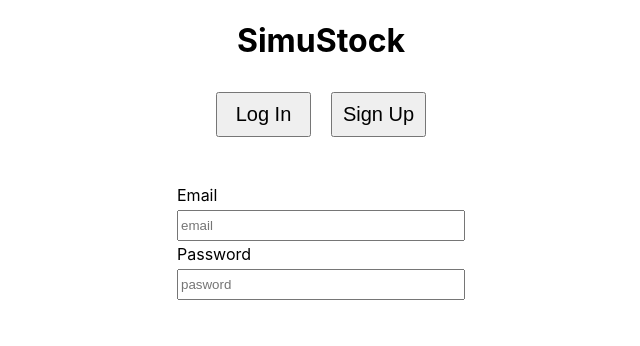
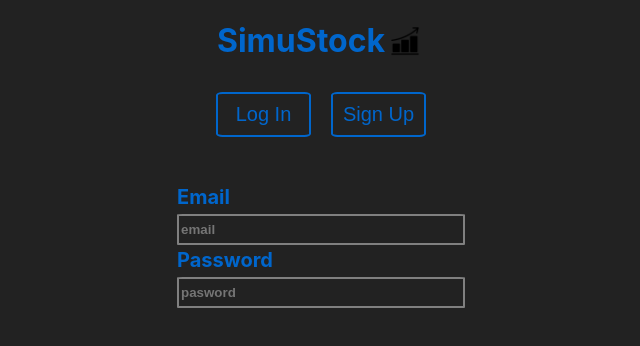
Before and after one commit to Heiner000/project-4-client, a React (Create React App) app: page /login in a window 1280 px wide. Shown: the top 346 px of the page, without its empty margins (319-959 px from the left). Built offline with nearby package versions, Linux system fonts and the light colour scheme.

Commit message:
styled login, cause why not

```diff
--- a/src/pages/Login.jsx
+++ b/src/pages/Login.jsx
@@ -5,24 +5,30 @@ export default function Login(){
 
     const [login, setLogin] = useState(false)
     const [signup, setSignup] = useState(false)
+    const loginButton = document.querySelector('.login-btn')
+    const signupButton = document.querySelector('.signup-btn')
+
 
     const loginClick = () => {
         setLogin(true)
         setSignup(false)
-      }
+    }
 
-      const signupClick = () => {
+    const signupClick = () => {
         setSignup(true)
         setLogin(false)
-      }
+    }
 
     return(
         <div className='main-landing'>
-            <h1>SimuStock</h1>
+            <div className='title'>
+                <h1>SimuStock</h1>
+                <img className='logo' src="../../images/graph copy.png" alt="stock logo" />
+            </div>
 
             <div className='btn-div'>
-                <button onClick={() => loginClick()}>Log In</button>
-                <button onClick={() => signupClick()}>Sign Up</button>
+                <button className='login-btn' onClick={() => loginClick()}>Log In</button>
+                <button className='signup-btn' onClick={() => signupClick()}>Sign Up</button>
             </div>
 
             { signup ?
--- a/src/pages/styles/login.css
+++ b/src/pages/styles/login.css
@@ -1,9 +1,13 @@
+body{
+    background-color: #222222;
+}
 .main-landing {
     display: flex;
     flex-direction: column;
     align-items: center;
     justify-content: center;
     text-align: center;
+    color: #0066cc;
 }
 .form-container {
     display: flex;
@@ -22,8 +26,37 @@
 .form-container input{
     height: 25px;
     width: 280px;
+    background-color: transparent;
+    border: 2px solid grey;
+    border-radius: 2%;
+    color: white;
+    font-weight: bold;
 }
 .form-container label{
     padding-bottom: 4.5px;
     padding-top: 3.5px;
+    font-weight: bold;
+    font-size: 20px;
 }
+.logo{
+    height: 30px;
+    width: 30px;
+    padding: 5px;
+}
+.title{
+    display: flex;
+    flex-direction: row;
+    align-items: center;
+}
+.login-btn {
+    background-color: transparent;
+    border: 2px solid #0066cc;
+    color: #0066cc;
+    border-radius: 7%;
+}
+.signup-btn {
+    background-color: transparent;
+    border: 2px solid #0066cc;
+    color: #0066cc;
+    border-radius: 7%;
+}
```
Also changed, not shown: public/images/graph copy.png (added).
